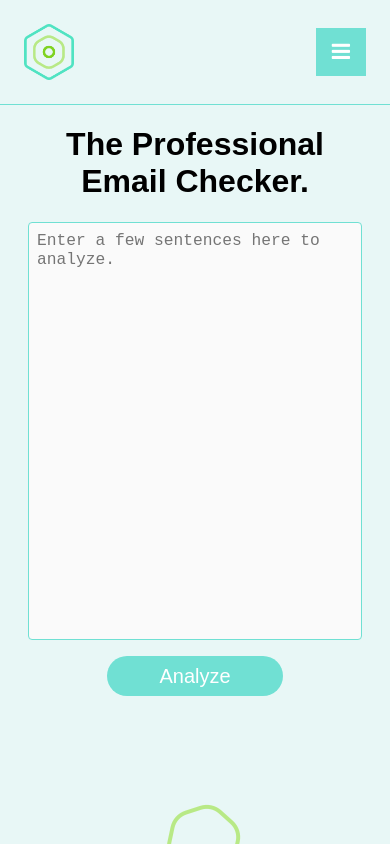
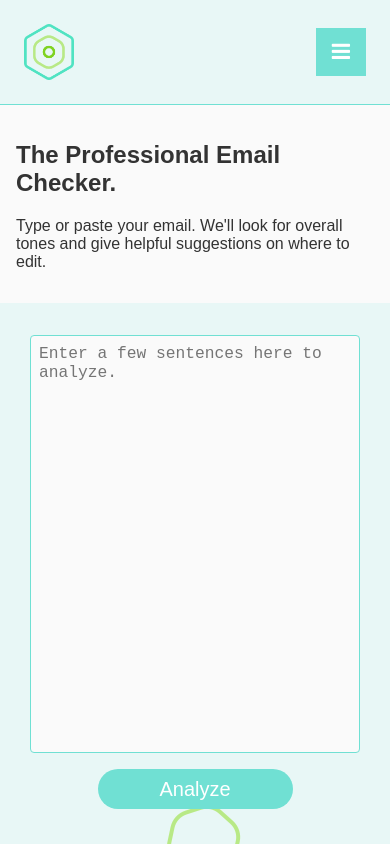
Before and after one commit to BrandonKlotz/senti, a React (Create React App) app in the folder client/: page / in a window 390 px wide. Built offline with nearby package versions, Linux system fonts and the light colour scheme.

Commit message:
Add full width divs for mobile

```diff
--- a/client/src/components/DocumentResults.js
+++ b/client/src/components/DocumentResults.js
@@ -59,7 +59,12 @@ class DocumentResults extends Component {
 
     return (
       <div className="DocumentResults">
-        <h2>Results</h2>
+        <div className="container">
+					<h2>Overall Themes</h2>
+					<p><i className="fa fa-flag" aria-hidden="true"></i>- We've detected tones that could be negatively impacting your message.</p>
+          <p><i className="fa fa-check" aria-hidden="true"></i>- We think you effectively used this tone.</p>
+				</div>
+
         <div className="AccordionContainer">
           {detectedDocThemes}
         </div>
--- a/client/src/components/Form.js
+++ b/client/src/components/Form.js
@@ -13,8 +13,14 @@ class Form extends Component {
 		return (
 			<div>
 
+				<div className="container">
+					<div className="splash">
+						<h2>The Professional Email Checker.</h2>
+						<p>Type or paste your email. We'll look for overall tones and give helpful suggestions on where to edit.</p>
+					</div>
+				</div>
+
 	      <form onSubmit={this.handleSubmit.bind(this)} className="form">
-	        <h1>The Professional Email Checker.</h1>
 	          <textarea
 	            onChange={this.handleText.bind(this)}
 	            value={this.state.text}
--- a/client/src/components/SentenceResults.js
+++ b/client/src/components/SentenceResults.js
@@ -31,7 +31,7 @@ class SentenceResults extends Component {
 
 
     return (
-      <div className="SentenceResults">
+      <div className="container">
         {sentences}
         {buttons}
       </div>
--- a/client/src/components/TextAnalyzer.js
+++ b/client/src/components/TextAnalyzer.js
@@ -9,6 +9,10 @@ import DocumentResults from './DocumentResults.js';
 import SentenceResults from './SentenceResults.js';
 
 class TextAnalyzer extends Component {
+  constructor(props) {
+    super(props);
+    this.state = { isLoading: false };
+  }
 
   render() {
 
--- a/client/src/index.css
+++ b/client/src/index.css
@@ -8,7 +8,7 @@ body {
 
 .App {
   margin: 0 auto;
-  width: 90%;
+  width: auto;
   min-height: 400px;
   display: flex;
   flex-direction: column;
@@ -17,6 +17,10 @@ body {
 
 .form {
   text-align: center;
+}
+
+h1, h2, p {
+  color: #333;
 }
 
 header {
@@ -74,7 +78,8 @@ i {
 /* -- Document Results Styling -- */
 
 .AccordionContainer {
-  width: 100%;
+  width: 90%;
+  max-width: 600px;
   border-radius: 4px;
   overflow: hidden;
   background-color: #eee;
@@ -99,7 +104,7 @@ i {
 }
 
 .accordion.open {
-  background-color: #CCEEE1;
+  background-color: #efefef;
 }
 
 .accordion p {
@@ -108,18 +113,18 @@ i {
 
 /* -- Sentence Results Styling -- */
 
-.SentenceResults {
+.container {
   padding: 1em;
-  width: 100%;
   background-color: #fafafa;
   border-radius: 0px;
+  margin-bottom: 2em;
 }
 
 textarea, .DocumentResults {
   display: flex;
   flex-direction: column;
   align-items: center;
-  min-width: 90%;
+  min-width: 80%;
 }
 
 .dropbtn {
@@ -191,11 +196,9 @@ hr {
 
 
 @media only screen and (min-width: 770px) {
-
-  .App {
+  .accordion, .container {
     width: 600px;
   }
-
 }
 
 .toggleButton {
@@ -217,3 +220,7 @@ hr {
   flex-direction: column;
   align-items: center;
 }
+
+.spash {
+  min-width: 90%;
+}
--- a/client/src/reducers/index.js
+++ b/client/src/reducers/index.js
@@ -1,5 +1,5 @@
 const INITIAL_STATE = {
-    loading: false,
+    isLoading: false,
 	  displayResults: {}
 
 	};
@@ -8,7 +8,7 @@ export default (state = INITIAL_STATE, action) => {
     switch (action.type) {
         case "RECEIVE_RESULTS":
             return Object.assign({}, state, {
-                loading: false,
+                Loading: false,
                 displayResults: action.displayResults
             });
         default:
```
